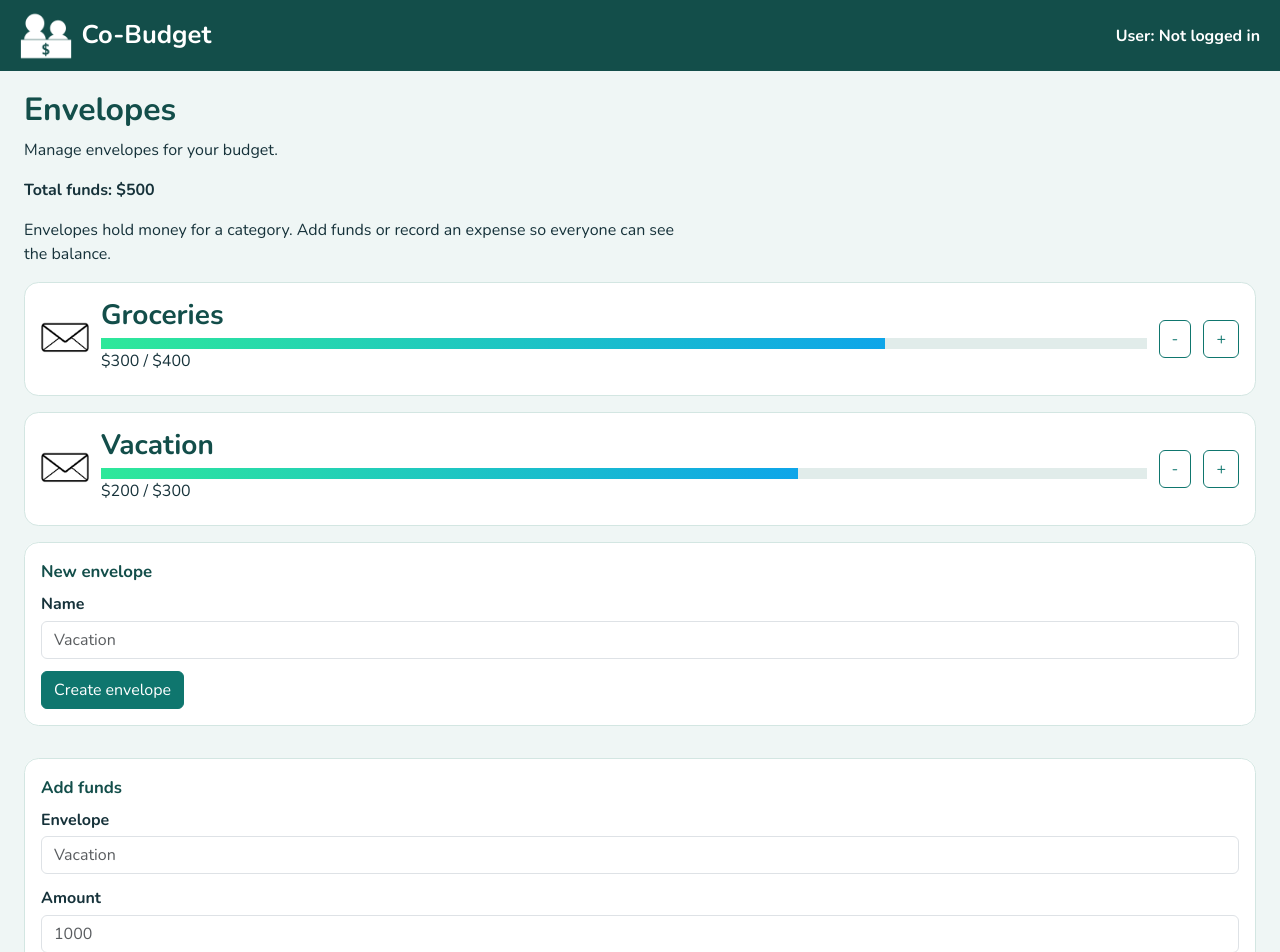
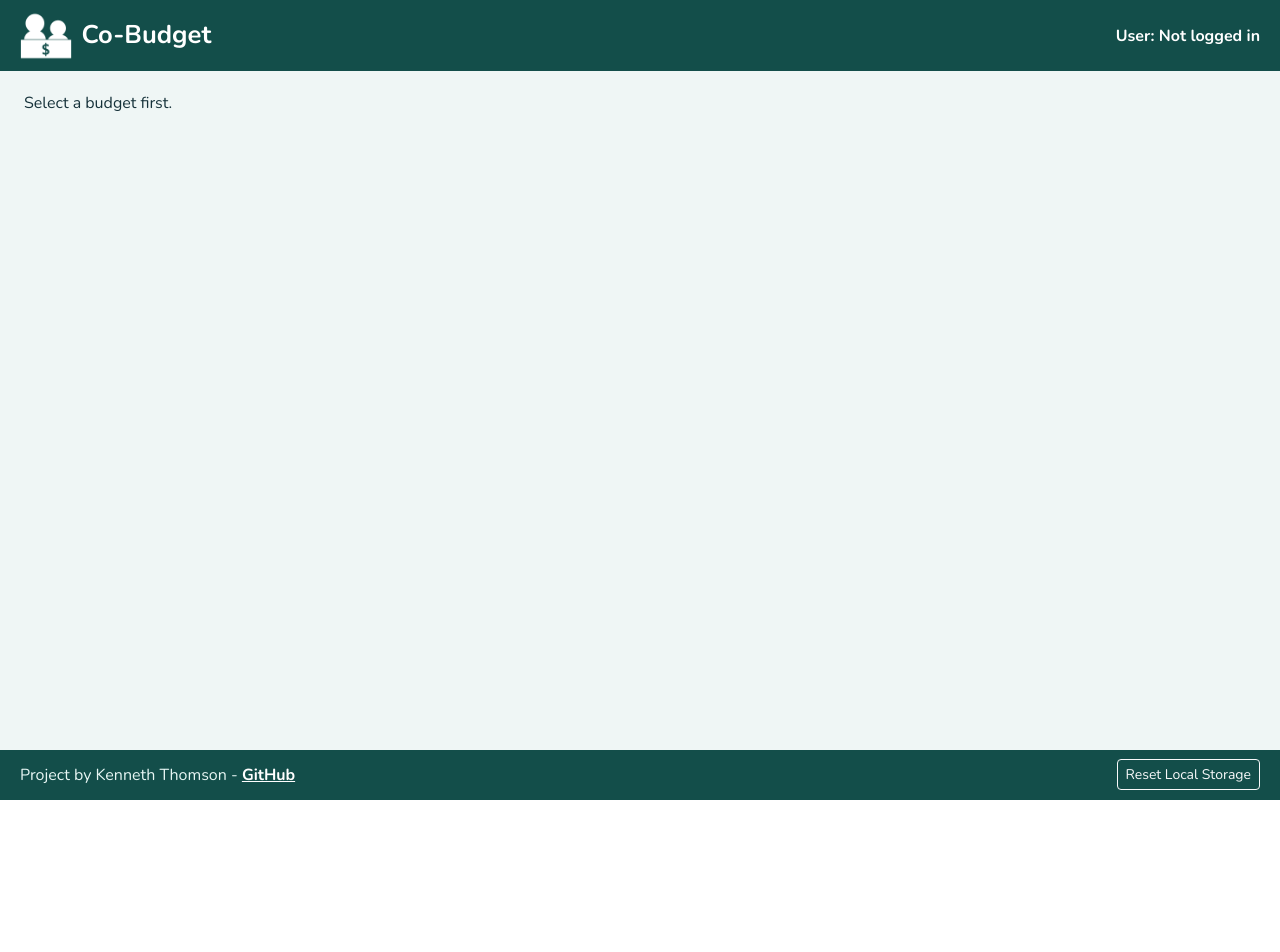
Before and after one commit to KenTheScientist/startup, a React (Vite) app: page /envelopes in a window 1280 px wide. Shown: the top 952 px of the page. After the commit the page ends 800 px from the top, so only its background shows below. Built offline with nearby package versions, Linux system fonts and the light colour scheme.

Commit message:
enable envelopes with pop-ups

```diff
--- a/src/App.jsx
+++ b/src/App.jsx
@@ -51,8 +51,8 @@ export default function App() {
             <Routes>
                 <Route path="/" element={<Login userName={userName} setUserName={setUserName} />} />
                 <Route path="/budgets" element={<Budgets userName={userName} selectBudget={selectBudget} />} />
-                <Route path="/envelopes" element={<Envelopes />} />
-                <Route path="/activity" element={<Activity />} />
+                <Route path="/envelopes" element={<Envelopes budget={budget} userName={userName} />} />
+                <Route path="/activity" element={<Activity budget={budget} />} />
                 <Route path="/members" element={<Members budget={budget} />} />
                 <Route path="*" element={<NotFound />} />
             </Routes>
--- a/src/budgets/budgetTable.jsx
+++ b/src/budgets/budgetTable.jsx
@@ -1,4 +1,5 @@
 import { Link } from 'react-router-dom';
+import { money } from './storage';
 
 export default function BudgetTable({ budgets, userName, selectBudget }) {
     const mine = budgets.filter((b) => b.members.includes(userName));
@@ -25,7 +26,7 @@ export default function BudgetTable({ budgets, userName, selectBudget }) {
                             <td>{b.code}</td>
                             <td>{b.owner}</td>
                             <td>{b.members.length}</td>
-                            <td>${b.funds.toLocaleString()}</td>
+                            <td>{money(b.funds)}</td>
                         </tr>
                     ))}
                 </tbody>
--- a/src/budgets/budgets.jsx
+++ b/src/budgets/budgets.jsx
@@ -32,7 +32,7 @@ export default function Budgets({ userName, selectBudget }) {
     function create(budgetName) {
         let joinCode;
         do { joinCode = randomCode(); } while (budgets.some((b) => b.code === joinCode));
-        const budget = { name: budgetName, code: joinCode, owner: userName, members: [userName], funds: 0 };
+        const budget = { name: budgetName, code: joinCode, owner: userName, members: [userName], funds: 0, envelopes: [], activity: [] };
         save([...budgets, budget]);
         open(budget);
     }
--- a/src/budgets/storage.js
+++ b/src/budgets/storage.js
@@ -1,14 +1,37 @@
 // Stand-in for the database. Home can be joined with code XLKDN.
+const homeEnvelopes = [
+    { name: 'Groceries', balance: 750, capacity: 900 },
+    { name: 'Rent', balance: 600, capacity: 600 },
+];
+const vacationEnvelopes = [
+    { name: 'Groceries', balance: 300, capacity: 400 },
+    { name: 'Vacation', balance: 200, capacity: 300 },
+];
+
 const seed = [
-    { name: 'Home', code: 'XLKDN', owner: 'Sarah', members: ['Sarah', 'Jim'], funds: 1350 },
-    { name: 'Vacation Club', code: 'Q9T2M', owner: 'Ken', members: ['Ken'], funds: 500 },
+    { name: 'Home', code: 'XLKDN', owner: 'Sarah', members: ['Sarah', 'Jim'], funds: 1350, envelopes: homeEnvelopes, activity: [] },
+    { name: 'Vacation Club', code: 'Q9T2M', owner: 'Ken', members: ['Ken'], funds: 500, envelopes: vacationEnvelopes, activity: [] },
 ];
+
+function withDefaults(budget) {
+    if (budget.envelopes) return { ...budget, activity: budget.activity || [] };
+    const envelopes = budget.code === 'XLKDN' ? homeEnvelopes : budget.code === 'Q9T2M' ? vacationEnvelopes : [];
+    return { ...budget, envelopes, activity: budget.activity || [] };
+}
 
 export function loadBudgets() {
     const saved = localStorage.getItem('budgets');
-    if (saved) return JSON.parse(saved);
-    localStorage.setItem('budgets', JSON.stringify(seed));
-    return seed;
+    const budgets = (saved ? JSON.parse(saved) : seed).map(withDefaults);
+    localStorage.setItem('budgets', JSON.stringify(budgets));
+    return budgets;
+}
+
+export function money(amount) {
+    return amount.toLocaleString(undefined, { style: 'currency', currency: 'USD' });
+}
+
+export function cents(amount) {
+    return Math.round(amount * 100) / 100;
 }
 
 export function saveBudgets(budgets) {
--- /dev/null
+++ b/src/envelopes/envelopePopup.jsx
@@ -0,0 +1,57 @@
+import React from 'react';
+
+export default function EnvelopePopup({ onCreate, onFill, onSpend, launch }) {
+    const [popup, setPopup] = React.useState('');
+    const [name, setName] = React.useState('');
+    const [capacity, setCapacity] = React.useState('');
+    const [label, setLabel] = React.useState('');
+    const [amount, setAmount] = React.useState('');
+    const [error, setError] = React.useState('');
+    const dialog = React.useRef();
+
+    React.useEffect(() => { if (popup && !dialog.current.open) dialog.current.showModal(); }, [popup]);
+    React.useEffect(() => {
+        if (!launch) return;
+        setError('');
+        setPopup(launch.kind);
+    }, [launch]);
+
+    function submit(event) {
+        event.preventDefault();
+        const message = popup === 'create' ? onCreate(name.trim(), Number(capacity))
+            : popup === 'fill' ? onFill(launch.envelope, Number(amount))
+            : onSpend(label.trim(), launch.envelope, Number(amount));
+        if (message) return setError(message);
+        setName('');
+        setCapacity('');
+        setLabel('');
+        setAmount('');
+        dialog.current.close();
+    }
+
+    const ready = popup === 'create' ? name.trim() && Number(capacity) > 0
+        : popup === 'fill' ? Number(amount) > 0
+        : label.trim() && Number(amount) > 0;
+
+    return (
+        <>
+            <button type="button" className="btn btn-primary" onClick={() => { setError(''); setPopup('create'); }}>New envelope</button>
+            <dialog ref={dialog} onClose={() => setPopup('')}>
+                <form onSubmit={submit}>
+                    <h3>{popup === 'fill' ? `Add funds to ${launch?.envelope}` : popup === 'spend' ? `New expense for ${launch?.envelope}` : 'New envelope'}</h3>
+                    {popup === 'create' && (
+                        <>
+                            <label>Name <input className="form-control" value={name} onChange={(e) => setName(e.target.value)} placeholder="Vacation" /></label>
+                            <label>Capacity <input className="form-control" type="number" min="0.01" step="0.01" value={capacity} onChange={(e) => setCapacity(e.target.value)} placeholder="400.00" /></label>
+                        </>
+                    )}
+                    {(popup === 'fill' || popup === 'spend') && <label>Amount <input className="form-control" type="number" min="0.01" step="0.01" value={amount} onChange={(e) => setAmount(e.target.value)} /></label>}
+                    {popup === 'spend' && <label>Label <input className="form-control" value={label} onChange={(e) => setLabel(e.target.value)} placeholder="Plane Tickets" /></label>}
+                    {error && <p className="text-danger">{error}</p>}
+                    <button className="btn btn-primary" type="submit" disabled={!ready}>{popup === 'create' ? 'Create' : popup === 'fill' ? 'Add' : 'Spend'}</button>
+                    <button type="button" className="btn btn-outline-primary ms-2" onClick={() => dialog.current.close()}>Cancel</button>
+                </form>
+            </dialog>
+        </>
+    );
+}
--- a/src/envelopes/envelopes.css
+++ b/src/envelopes/envelopes.css
@@ -3,6 +3,7 @@
   display: grid;
   gap: 1rem;
   margin-bottom: 1rem;
+  max-width: 1200px;
 }
 
 /* Envelope card: icon, name, and amount on one row */
--- a/src/envelopes/envelopes.jsx
+++ b/src/envelopes/envelopes.jsx
@@ -1,65 +1,70 @@
+import React from 'react';
+import { cents, loadBudgets, money, saveBudgets } from '../budgets/storage';
+import EnvelopePopup from './envelopePopup';
 import './envelopes.css';
 
-export default function Envelopes() {
+export default function Envelopes({ budget, userName }) {
+    const stored = loadBudgets().find((item) => item.code === budget?.code);
+    const [envelopes, setEnvelopes] = React.useState(stored?.envelopes || []);
+    const [launch, setLaunch] = React.useState(null);
+
+    if (!budget) return <main><p>Select a budget first.</p></main>;
+
+    function commit(next, entry) {
+        saveBudgets(loadBudgets().map((item) => item.code === budget.code ? {
+            ...item,
+            envelopes: next,
+            activity: [entry, ...(item.activity || [])],
+            funds: next.reduce((sum, envelope) => sum + envelope.balance, 0),
+        } : item));
+        setEnvelopes(next);
+    }
+
+    function create(name, capacity) {
+        if (envelopes.some((envelope) => envelope.name.toLowerCase() === name.toLowerCase())) return 'An envelope with that name already exists';
+        if (!(capacity > 0)) return 'Enter a capacity';
+        commit([...envelopes, { name, balance: 0, capacity: cents(capacity) }], { type: 'Envelope', user: userName, details: 'Created envelope', amount: cents(capacity), envelope: name });
+    }
+
+    function fill(name, amount) {
+        if (!(amount > 0)) return 'Enter an amount';
+        commit(envelopes.map((item) => item.name === name ? { ...item, balance: cents(item.balance + amount) } : item),
+            { type: 'Fill', user: userName, details: 'Added funds', amount: cents(amount), envelope: name });
+    }
+
+    function spend(label, name, amount) {
+        const envelope = envelopes.find((item) => item.name === name);
+        if (!envelope) return 'Pick an envelope';
+        if (!(amount > 0)) return 'Enter an amount';
+        commit(envelopes.map((item) => item.name === name ? { ...item, balance: cents(item.balance - amount) } : item),
+            { type: 'Expense', user: userName, details: label, amount: cents(amount), envelope: name });
+    }
+
+    const total = envelopes.reduce((sum, envelope) => sum + envelope.balance, 0);
+
     return (
         <main>
                 <h2>Envelopes</h2>
                 <p>Manage envelopes for your budget.</p>
-                <p><strong>Total funds: $500</strong></p>
-                <p>Envelopes hold money for a category. Add funds or record an expense so everyone can see the balance.</p>
+                <p><strong>Total funds: {money(total)}</strong></p>
 
                 <div className="envelope-list">
-                    <article className="envelope">
-                        <img src="envelope.png" alt="Envelope" />
-                        <div>
-                            <h3>Groceries</h3>
-                            <progress value="300" max="400"></progress>
-                            <p>$300 / $400</p>
-                        </div>
-                        <button className="btn btn-outline-primary" type="button">-</button>
-                        <button className="btn btn-outline-primary" type="button">+</button>
-                    </article>
-                    <article className="envelope">
-                        <img src="envelope.png" alt="Envelope" />
-                        <div>
-                            <h3>Vacation</h3>
-                            <progress value="200" max="300"></progress>
-                            <p>$200 / $300</p>
-                        </div>
-                        <button className="btn btn-outline-primary" type="button">-</button>
-                        <button className="btn btn-outline-primary" type="button">+</button>
-                    </article>
+                    {envelopes.length === 0 && <p>No envelopes yet.</p>}
+                    {envelopes.map((envelope) => (
+                        <article className="envelope" key={envelope.name}>
+                            <img src="envelope.png" alt="Envelope" />
+                            <div>
+                                <h3>{envelope.name}</h3>
+                                <progress value={envelope.balance} max={(envelope.capacity ?? envelope.filled) || 1}></progress>
+                                <p>{money(envelope.balance)} / {money(envelope.capacity ?? envelope.filled ?? 0)}</p>
+                            </div>
+                            <button className="btn btn-outline-primary" type="button" onClick={() => setLaunch({ kind: 'spend', envelope: envelope.name, id: Math.random() })}>-</button>
+                            <button className="btn btn-outline-primary" type="button" onClick={() => setLaunch({ kind: 'fill', envelope: envelope.name, id: Math.random() })}>+</button>
+                        </article>
+                    ))}
                 </div>
 
-                <div className="split">
-                    <form>
-                        <fieldset>
-                            <legend>New envelope</legend>
-                            <label>Name <input className="form-control" type="text" placeholder="Vacation" /></label>
-                            <button className="btn btn-primary" type="button">Create envelope</button>
-                        </fieldset>
-                    </form>
-
-                    <form>
-                        <fieldset>
-                            <legend>Add funds</legend>
-                            <label>Envelope <input className="form-control" type="text" placeholder="Vacation" /></label>
-                            <label>Amount <input className="form-control" type="number" placeholder="1000" /></label>
-                            <button className="btn btn-primary" type="button">Add</button>
-                        </fieldset>
-                    </form>
-
-                    <form>
-                        <fieldset>
-                            <legend>New expense</legend>
-                            <label>Label <input className="form-control" type="text" placeholder="Plane Tickets" /></label>
-                            <label>Envelope <input className="form-control" type="text" placeholder="Vacation" /></label>
-                            <label>Amount <input className="form-control" type="number" placeholder="600" /></label>
-                            <button className="btn btn-primary" type="button">Spend</button>
-                        </fieldset>
-                    </form>
-                </div>
-
+                <EnvelopePopup onCreate={create} onFill={fill} onSpend={spend} launch={launch} />
         </main>
     )
 }
```
